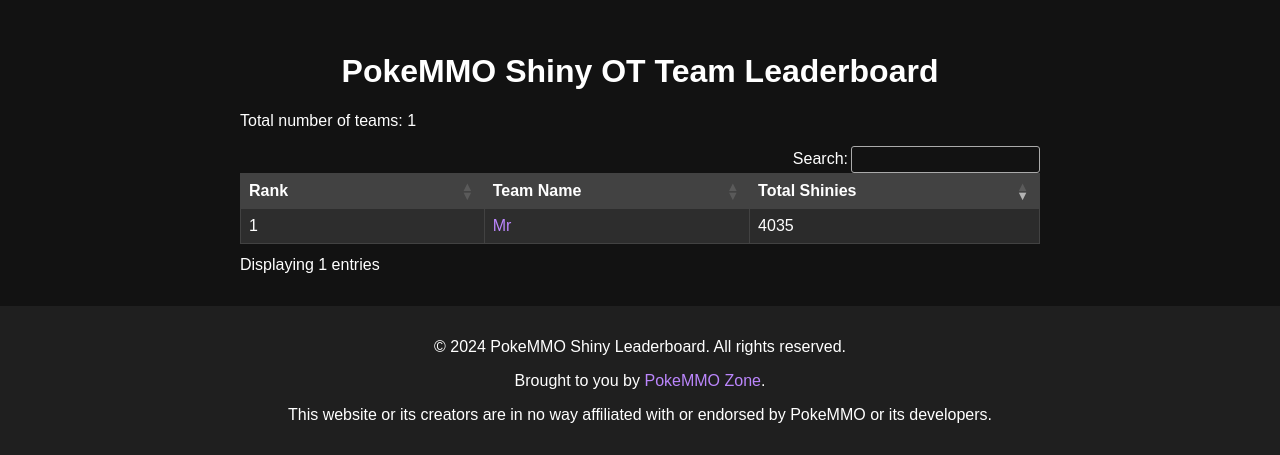
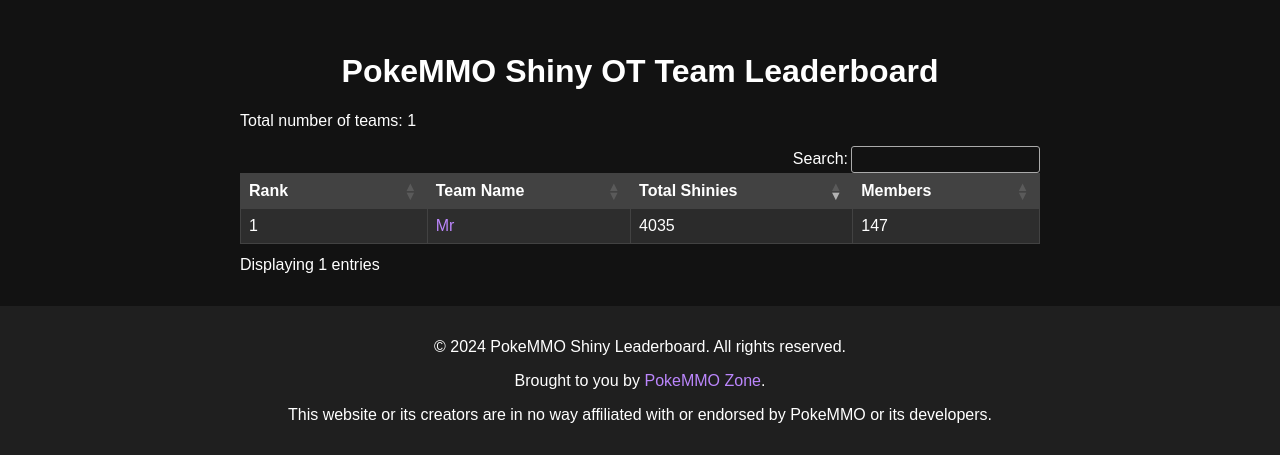
Before and after one commit to PokeMMOZone/shiny-leaderboard, a PHP site: page / in a window 1280 px wide. Shown: the part 50-505 px from the top of the page. Run offline with PHP 8.4, Linux system fonts and the light colour scheme; some libraries are stand-ins or nearby versions.

Commit message:
update to show number of members

```diff
--- a/index.php
+++ b/index.php
@@ -4,6 +4,7 @@ function getTeamsData($dir) {
     foreach (glob($dir . '/*.json') as $file) {
         $json = file_get_contents($file);
         $data = json_decode($json, true);
+        $data['members_count'] = count($data['members']); // Count the number of members
         $teams[] = $data;
     }
     return $teams;
@@ -54,6 +55,7 @@ $totalTeams = count($teams);
                     <th>Rank</th>
                     <th>Team Name</th>
                     <th>Total Shinies</th>
+                    <th>Members</th>
                 </tr>
             </thead>
             <tbody>
@@ -62,6 +64,7 @@ $totalTeams = count($teams);
                         <td><?php echo $team['rank']; ?></td>
                         <td><a href="<?php echo htmlspecialchars($team['url']); ?>" target="_blank"><?php echo htmlspecialchars($team['name']); ?></a></td>
                         <td><?php echo $team['totalshinies']; ?></td>
+                        <td><?php echo $team['members_count']; ?></td> <!-- Display the number of members -->
                     </tr>
                 <?php endforeach; ?>
             </tbody>
```
